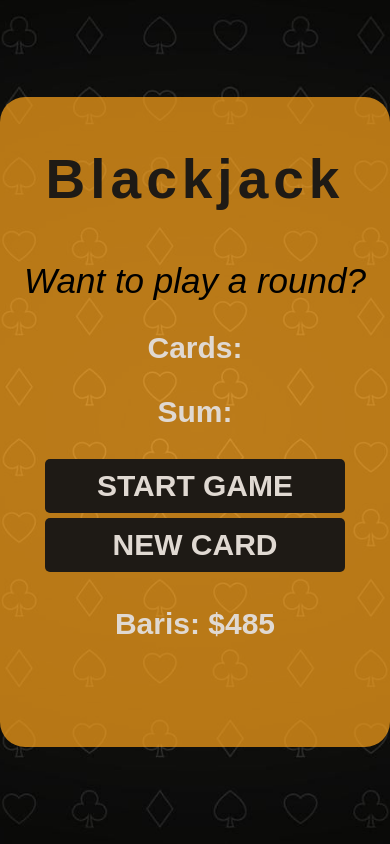
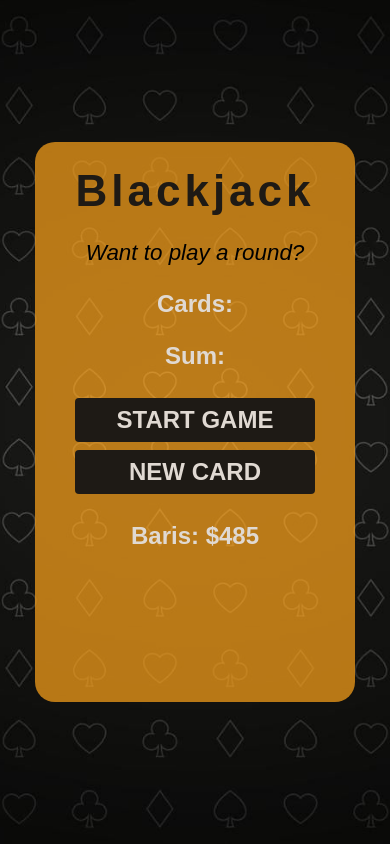
Before and after one commit to barisemreyalcin/Blackjack, a plain HTML site: page index.html in a window 390 px wide. Drawn offline with Linux system fonts and the light colour scheme; a web font is replaced by a local one.

Commit message:
responsive design: completed

```diff
--- a/styles.css
+++ b/styles.css
@@ -68,3 +68,58 @@ p:not(.first-p) {
 .btn:hover {
     transform: scale(1.05);
 }
+
+/* Responsive */
+@media(max-width: 1200px) {
+    html {
+        font-size: 9.5px;
+    }
+}
+
+@media(max-width: 992px) {
+    html {
+        font-size: 8.5px;
+    }
+
+    body {
+        height: 150vh;
+    }
+
+    h1 {
+        padding: 3rem 0;
+    }
+}
+
+@media(max-width: 768px) {
+    html {
+        font-size: 8px;
+    }
+
+    body {
+        height: 120vh;
+    }
+
+    .container {
+        height: 50rem;
+    }
+
+    .btn {
+        display: inline-block;
+    }
+
+}
+
+@media(max-width: 576px) {
+    body {
+        height: 100vh;
+    }
+
+    .container {
+        width: 40rem;
+        height: 70rem;
+    }
+
+    .first-p {
+        font-size: 2.8rem;
+    }
+}
```
